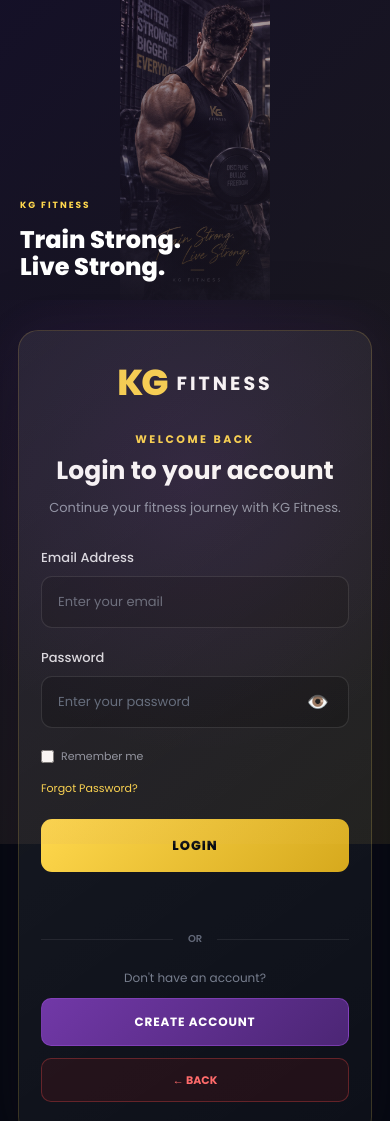
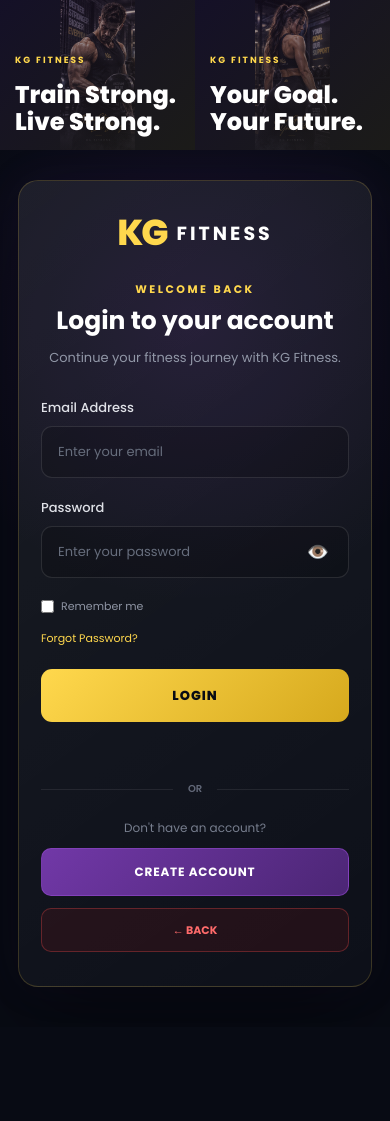
Before and after one commit to KGJobFinderPC/KG-Fitness, a plain HTML site: page index.html in a window 390 px wide. Shown: the top 1121 px of the page. After the commit the page ends 1027 px from the top, so only its background shows below. Drawn offline with Linux system fonts and the light colour scheme; a script that the page names is missing.

Commit message:
Update login.css

```diff
--- a/login.css
+++ b/login.css
@@ -427,7 +427,6 @@ body {
     }
 }
 
-
 @media (max-width: 950px) {
 
     .login-page {
@@ -437,33 +436,83 @@ body {
     }
 
     /* =========================
-       MOBILE FITNESS IMAGE
+       MOBILE FITNESS IMAGES
     ========================= */
 
     .fitness-side {
         display: flex;
-        width: 100%;
-        height: 300px;
-        min-height: 300px;
-        padding: 20px;
+        width: 50%;
+        height: 150px;
+        min-height: 150px;
+        padding: 15px;
         align-items: flex-end;
 
         background-size: auto 100%;
         background-position: center center;
         background-repeat: no-repeat;
+        background-color: #080b14;
     }
 
-    /* Show only the left image on mobile */
     .left-side {
         display: flex;
-        order: 1;
+        position: absolute;
+        top: 0;
+        left: 0;
+        width: 50%;
+        height: 150px;
     }
 
-    /* Hide the second image on mobile */
     .right-side {
+        display: flex;
+        position: absolute;
+        top: 0;
+        right: 0;
+        width: 50%;
+        height: 150px;
+    }
+
+    /* =========================
+       LOGIN CENTER
+    ========================= */
+
+    .login-center {
+        width: 100%;
+        min-height: auto;
+        margin-top: 150px;
+        padding: 30px 18px 40px;
+
+        display: flex;
+        align-items: flex-start;
+        justify-content: center;
+    }
+
+    .login-card {
+        width: 100%;
+        max-width: 430px;
+    }
+
+    /* =========================
+       IMAGE TEXT
+    ========================= */
+
+    .side-content {
+        max-width: 100%;
+    }
+
+    .side-content span {
+        font-size: 8px;
+        letter-spacing: 1.5px;
+    }
+
+    .side-content h2 {
+        font-size: 17px;
+        line-height: 1.1;
+    }
+
+    .side-content p {
         display: none;
     }
-
+}
     /* =========================
        MOBILE LOGIN
     ========================= */
@@ -506,7 +555,7 @@ body {
     .side-content p {
         display: none;
     }
-}
+
 
 @media (max-width: 500px) {
 
```
